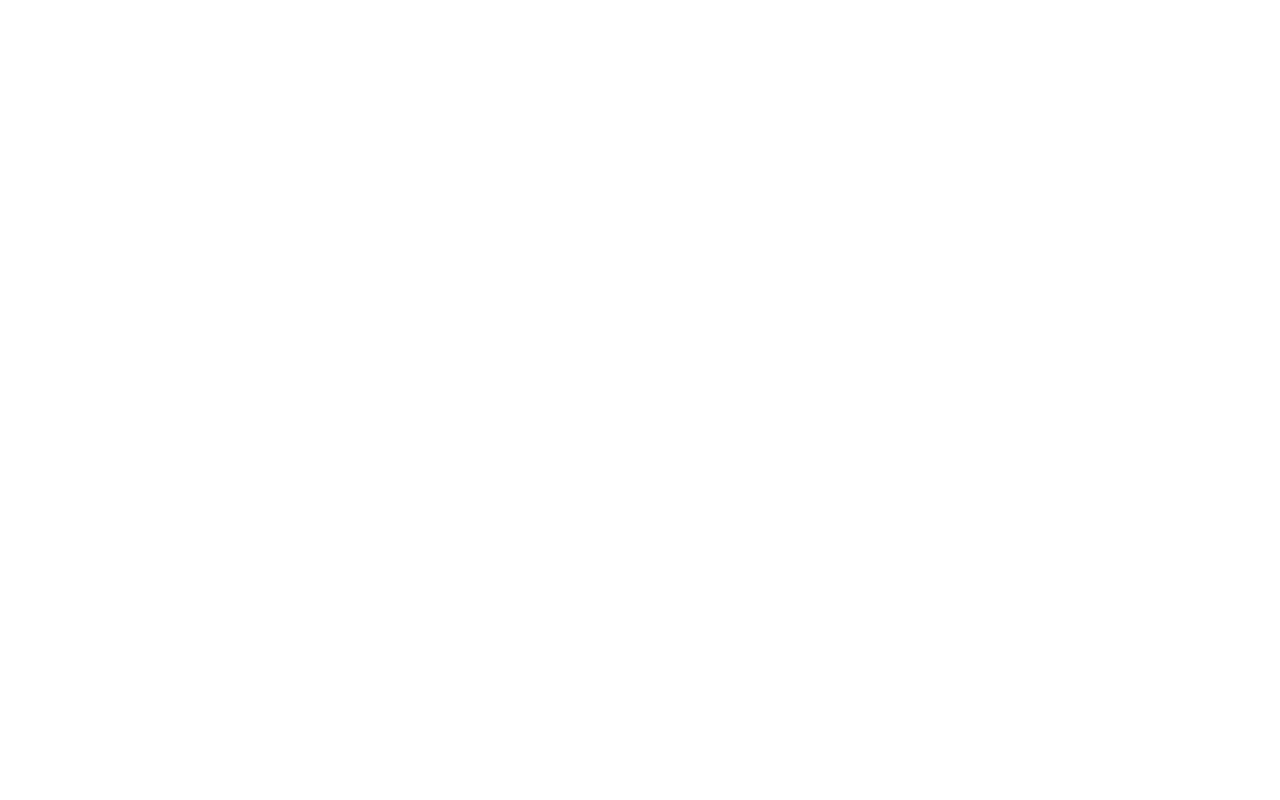
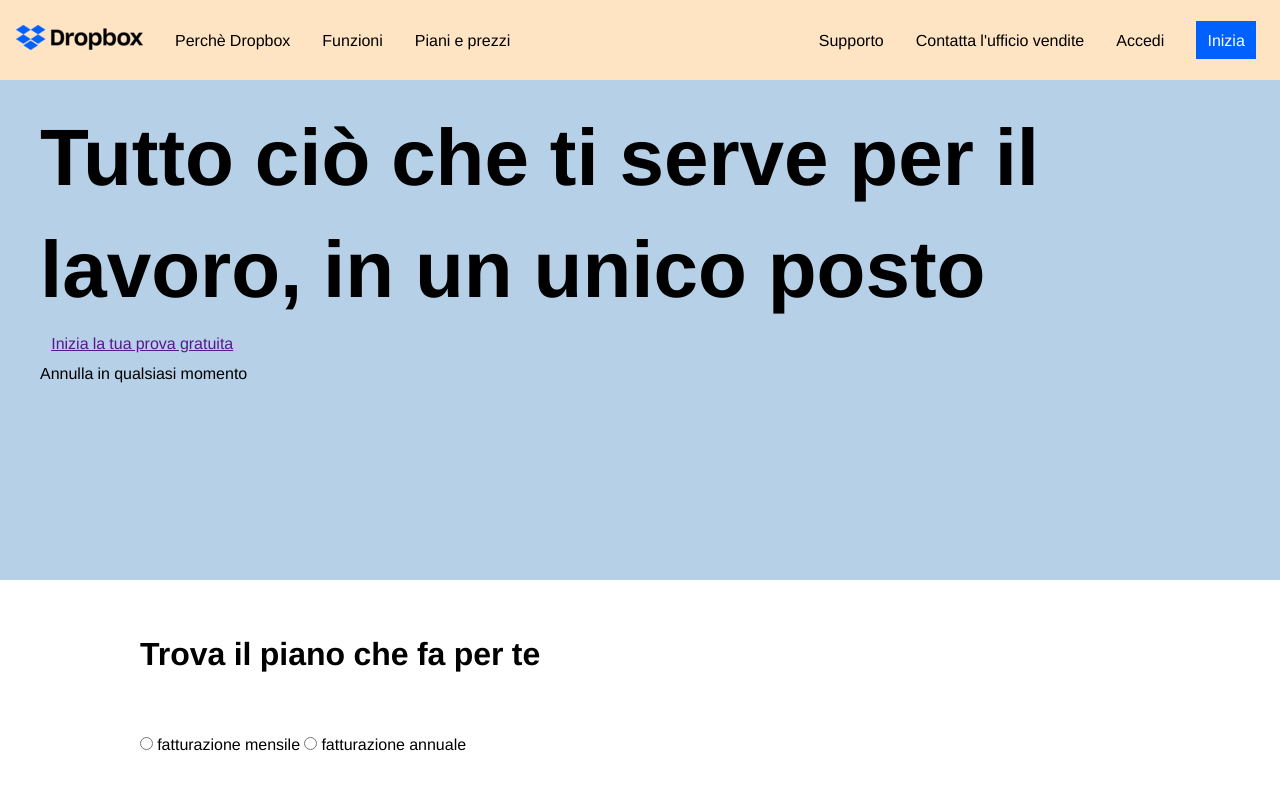
Before and after one commit to Pierluca-Strianese/htmlcss-dropbox, a plain HTML site: page index.html in a window 1280 px wide. Shown: the top 800 px of the page. Drawn offline with Linux system fonts and the light colour scheme.

Commit message:
nav-bar e prime pagine

```diff
--- /dev/null
+++ b/assets/debug.css
@@ -0,0 +1,25 @@
+nav {
+    background-color: bisque;
+}
+
+.jumbo {
+    background-color: #B5D0E7;
+    height: 500px;
+}
+
+.pagina {
+    /* background-color: greenyellow; */
+    height: 1650px;
+}
+
+.piano {
+    background-color: bisque;
+    height: 955px;
+    width: calc(100% / 3 - 1.5rem);
+}
+
+.piano-verticale {
+    background-color: bisque;
+    height: 255px;
+    width: 1000px;
+}
--- a/assets/style.css
+++ b/assets/style.css
@@ -0,0 +1,99 @@
+* {
+	margin: 0;
+	padding: 0;
+	box-sizing: border-box;
+}
+
+:root {
+--primary-color: #0061FF;
+--text-color: #000000;
+}
+
+html {
+    font-family: 'Noto Sans Lao', Helvetica, Arial, sans-serif;
+	line-height: 1.4;
+}
+
+body {
+    margin-top: 80px;
+}
+
+.container-small {
+    max-width: 1040px;
+    margin-inline: auto;
+    padding: 20px;
+}
+
+.container-big {
+    max-width: 1240px;
+    margin-inline: auto;
+    padding: 20px;
+}
+
+.btn {
+    display: inline-block;
+    padding: .5em .7em;
+    white-space: nowrap;
+}
+
+.btn-primary {
+    background-color: var(--primary-color);
+    color: white;
+}
+
+/* HEADER */
+
+nav {
+    position: fixed;
+    top: 0;
+    left: 0;
+    right: 0;
+    height: 80px;
+}
+
+.main-menu {
+    display: flex;
+    justify-content: space-between;
+    padding-inline-end: .5rem;
+}
+
+.menu-small {
+    display: flex;
+}
+
+.menu-small > div {
+    display: flex;
+}
+
+.menu-small a {
+    display: flex;
+    align-items: center;
+    padding-inline: 1em;
+    color: var(--text-color);
+    text-decoration: none;
+}
+
+header h1 {
+    font-size: 5rem;
+}
+
+/* MAIN */
+
+.piano, .piano-verticale {
+    margin: 1.5rem 0;
+}
+
+.container-small h2 {
+    font-size: 2rem;
+    padding: 2rem 0;
+}
+
+.radio-button {
+    padding: 1.5rem 0;
+}
+
+.piani-card {
+    display: flex;
+    flex-wrap: wrap;
+    justify-content: space-between;
+}
--- a/index.html
+++ b/index.html
@@ -5,22 +5,70 @@
     <meta http-equiv="X-UA-Compatible" content="IE=edge">
     <meta name="viewport" content="width=device-width, initial-scale=1.0">
     <title>Document</title>
+    <link rel="stylesheet" href="assets/style.css">
+    <link rel="stylesheet" href="assets/debug.css">
+    <link rel="shortcut icon" href="favicon.ico" type="image/x-icon">
+
+    <!-- fonts -->
+    <link rel="preconnect" href="https://fonts.googleapis.com">
+    <link rel="preconnect" href="https://fonts.gstatic.com" crossorigin>
+    <link href="https://fonts.googleapis.com/css2?family=Noto+Sans+Lao:wght@300;400;700&display=swap" rel="stylesheet">
+
+    <!-- font-awesome -->
+    <link rel="stylesheet" href="https://cdnjs.cloudflare.com/ajax/libs/font-awesome/6.3.0/css/all.min.css" integrity="sha512-SzlrxWUlpfuzQ+pcUCosxcglQRNAq/DZjVsC0lE40xsADsfeQoEypE+enwcOiGjk/bSuGGKHEyjSoQ1zVisanQ==" crossorigin="anonymous" referrerpolicy="no-referrer" />
 </head>
 <body>
     <header>
-        <nav class="main-manu">
+        <nav class="main-menu">
+            <div class="menu-small">
+                <a href="#"><div> <img src="img/logo-small.png" alt="Dropbox"></div> </a>
+                <a href="#"><div> Perchè Dropbox </div> </a>
+                <a href="#"><div> Funzioni </div> </a>
+                <a href="#"><div> Piani e prezzi</div> </a>
+            </div>
 
+            <div class="menu-small">
+                <a href="#"><div> Supporto </div> </a>
+                <a href="#"><div> Contatta l'ufficio vendite </div> </a>
+                <a href="#"><div> Accedi </div> </a>
+                <a href="#"><div class="btn btn-primary"> Inizia </div> </a>
+            </div>
         </nav>
-        <div class="home">
 
+        <div class="jumbo">
+            <div class="container-big">
+                <h1>Tutto ciò che ti serve per il lavoro, in un unico posto</h1>
+
+                <div class="text">
+                    <p>
+
+                    </p>
+                </div>
+
+                <a class="btn" href=""> Inizia la tua prova gratuita </a>
+
+                <p> Annulla in qualsiasi momento </p>
+
+            </div>
         </div>
     </header>
 
     <main>
-        <div>
-
+        <div class="pagina">
+            <div class="container-small">
+                <h2> Trova il piano che fa per te</h2>
+                <div class="radio-button">
+                    <input type="radio" name="fatturazione-mensile" value="mensile" /> fatturazione mensile
+                    <input type="radio" name="fatturazione-annuale" value="annuale" /> fatturazione annuale
+                </div>
+                <div class="piani-card">
+                    <div class="piano"></div>
+                    <div class="piano"></div>
+                    <div class="piano"></div>
+                    <div class="piano-verticale"></div>
+                </div>
+            </div>
         </div>
-
     </main>
 
 </body>
```
